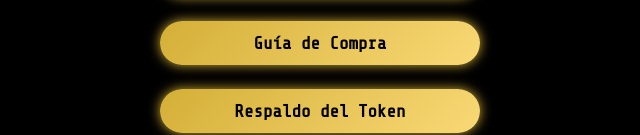
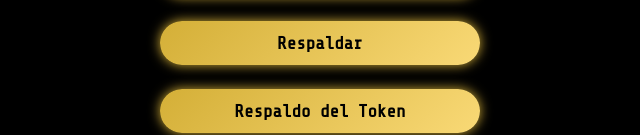
Before and after one commit to pyguaranicoin/pyguaranicoin.github.io, a website: page index.html in a window 1280 px wide. Shown: the part 688-823 px from the top of the page, 320-960 px from the left. Drawn offline with nearby package versions, Linux system fonts and the light colour scheme.

Commit message:
Update index.html

```diff
--- a/index.html
+++ b/index.html
@@ -205,7 +205,7 @@
     </div>
     <div class="btn-container">
       <a href="https://www.stellarx.com/markets/PYGC:GAT5HZDEADRF43OVZRDEASYDEADTJS4KNE754M74NHA3Z3S54O6RPLUJ/USDC:GA5ZSEJYB37JRC5AVCIA5MOP4RHTM335X2KGX3IHOJAPP5RE34K4KZVN" target="_blank" rel="noopener noreferrer" class="btn-primary">PYGC / USDC</a>
-      <a href="PYGC-Guía-de-Compra.pdf" target="_blank" rel="noopener noreferrer" class="btn-primary">Guía de Compra</a>
+      <a href="https://asolfandco.com/pygc" target="_blank" rel="noopener noreferrer" class="btn-primary">Respaldar</a>
       <a href="https://drive.google.com/drive/folders/1CKEDhqzdn3LjqDLdVV6kAXMbYvtAb-Bc" target="_blank" rel="noopener noreferrer" class="btn-primary">Respaldo del Token</a>
       <a href="PYGC-Libro-Blanco.pdf" target="_blank" rel="noopener noreferrer" class="btn-primary">Libro Blanco</a>
       <a href="https://stellar.expert/explorer/public/asset/PYGC-GAT5HZDEADRF43OVZRDEASYDEADTJS4KNE754M74NHA3Z3S54O6RPLUJ" target="_blank" rel="noopener noreferrer" class="btn-primary">Auditar en la Blockchain</a>
```
